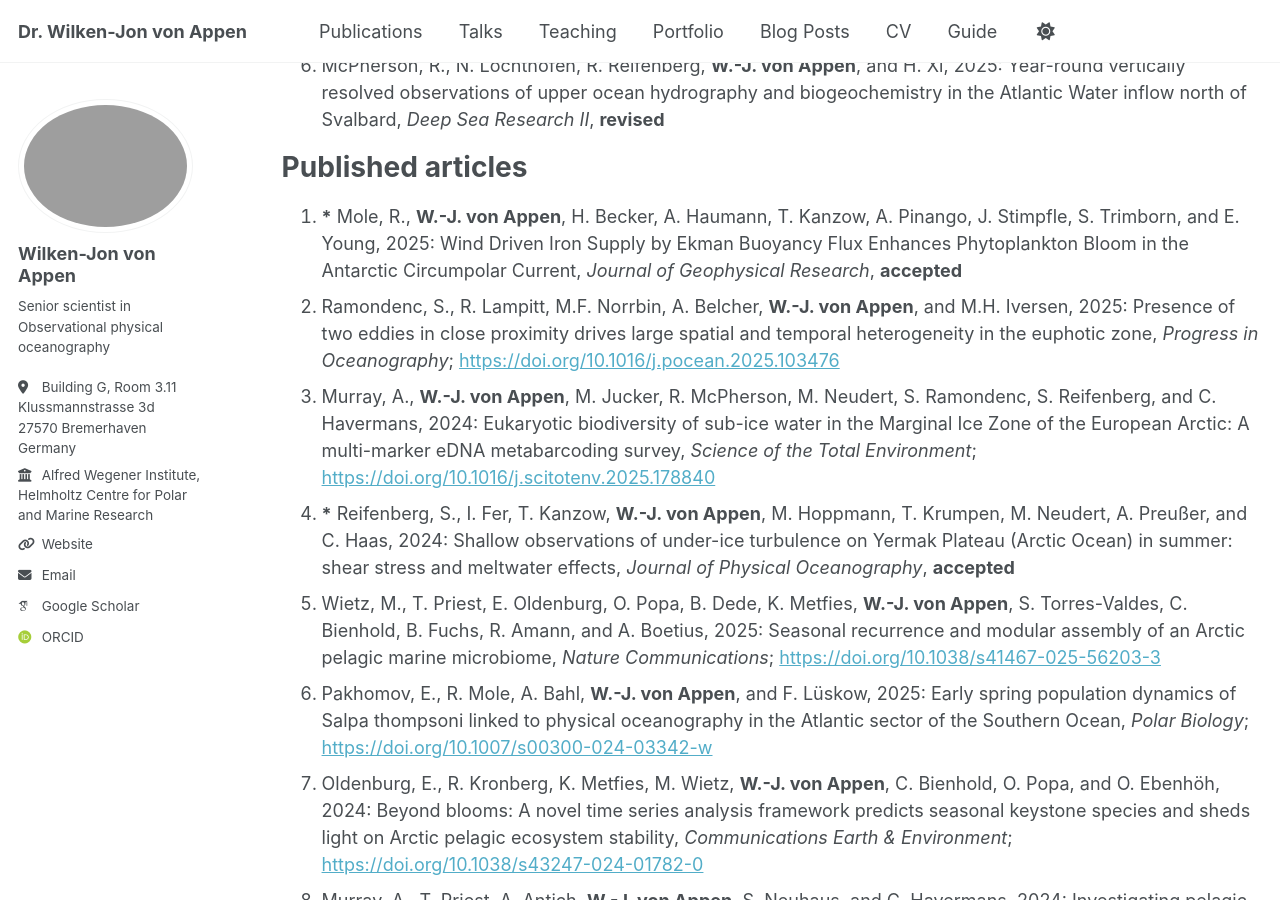
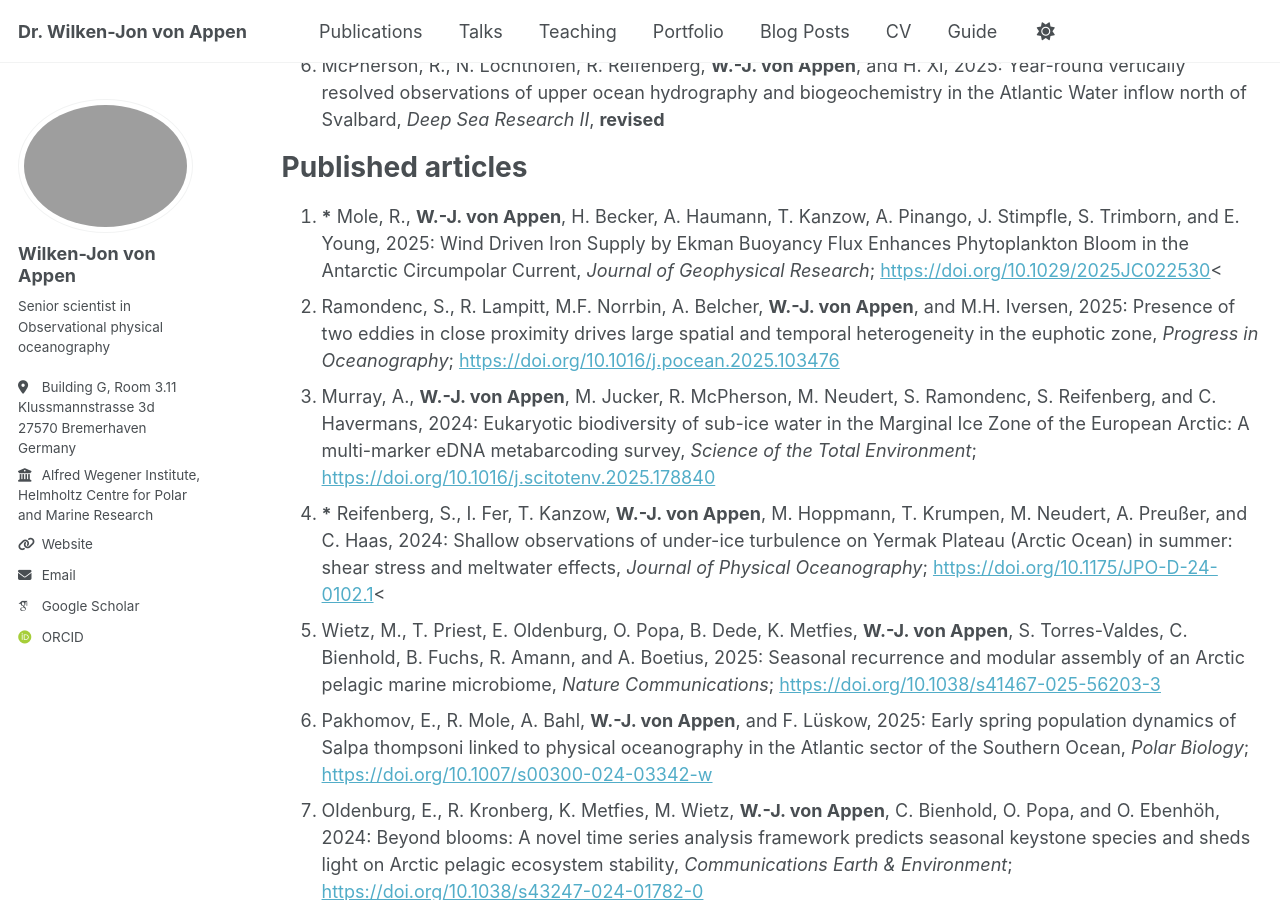
Before and after one commit to wjvappen/wjvappen, a Jekyll site: the page built from _pages/publications.html, in a window 1280 px wide and 900 px high, scrolled down 591 px. Built offline with Jekyll 4.4.1, drawn with Linux system fonts in a browser that asks for light colours; some web fonts are replaced; a script bundle is joined from its source files by our own code; library files that are not in the unit come from our copies.

Commit message:
Update publications.html

```diff
--- a/_pages/publications.html
+++ b/_pages/publications.html
@@ -31,13 +31,13 @@ author_profile: true
 <h1>Published articles</h1>
 
 <ol>
-  <li><strong>*</strong> Mole, R., <strong>W.-J. von Appen</strong>, H. Becker, A. Haumann, T. Kanzow, A. Pinango, J. Stimpfle, S. Trimborn, and E. Young, 2025: Wind Driven Iron Supply by Ekman Buoyancy Flux Enhances Phytoplankton Bloom in the Antarctic Circumpolar Current, <em>Journal of Geophysical Research</em>, <strong>accepted</strong></li>
+  <li><strong>*</strong> Mole, R., <strong>W.-J. von Appen</strong>, H. Becker, A. Haumann, T. Kanzow, A. Pinango, J. Stimpfle, S. Trimborn, and E. Young, 2025: Wind Driven Iron Supply by Ekman Buoyancy Flux Enhances Phytoplankton Bloom in the Antarctic Circumpolar Current, <em>Journal of Geophysical Research</em>; <a href="https://doi.org/10.1029/2025JC022530">https://doi.org/10.1029/2025JC022530</a><</li>
 
   <li>Ramondenc, S., R. Lampitt, M.F. Norrbin, A. Belcher, <strong>W.-J. von Appen</strong>, and M.H. Iversen, 2025: Presence of two eddies in close proximity drives large spatial and temporal heterogeneity in the euphotic zone, <em>Progress in Oceanography</em>; <a href="https://doi.org/10.1016/j.pocean.2025.103476">https://doi.org/10.1016/j.pocean.2025.103476</a></li>
 
   <li>Murray, A., <strong>W.-J. von Appen</strong>, M. Jucker, R. McPherson, M. Neudert, S. Ramondenc, S. Reifenberg, and C. Havermans, 2024: Eukaryotic biodiversity of sub-ice water in the Marginal Ice Zone of the European Arctic: A multi-marker eDNA metabarcoding survey, <em>Science of the Total Environment</em>; <a href="https://doi.org/10.1016/j.scitotenv.2025.178840">https://doi.org/10.1016/j.scitotenv.2025.178840</a></li>
 
-  <li><strong>*</strong> Reifenberg, S., I. Fer, T. Kanzow, <strong>W.-J. von Appen</strong>, M. Hoppmann, T. Krumpen, M. Neudert, A. Preußer, and C. Haas, 2024: Shallow observations of under-ice turbulence on Yermak Plateau (Arctic Ocean) in summer: shear stress and meltwater effects, <em>Journal of Physical Oceanography</em>, <strong>accepted</strong></li>
+  <li><strong>*</strong> Reifenberg, S., I. Fer, T. Kanzow, <strong>W.-J. von Appen</strong>, M. Hoppmann, T. Krumpen, M. Neudert, A. Preußer, and C. Haas, 2024: Shallow observations of under-ice turbulence on Yermak Plateau (Arctic Ocean) in summer: shear stress and meltwater effects, <em>Journal of Physical Oceanography</em>; <a href="https://doi.org/10.1175/JPO-D-24-0102.1">https://doi.org/10.1175/JPO-D-24-0102.1</a><</li>
 
   <li>Wietz, M., T. Priest, E. Oldenburg, O. Popa, B. Dede, K. Metfies, <strong>W.-J. von Appen</strong>, S. Torres-Valdes, C. Bienhold, B. Fuchs, R. Amann, and A. Boetius, 2025: Seasonal recurrence and modular assembly of an Arctic pelagic marine microbiome, <em>Nature Communications</em>; <a href="https://doi.org/10.1038/s41467-025-56203-3">https://doi.org/10.1038/s41467-025-56203-3</a></li>
 
```
